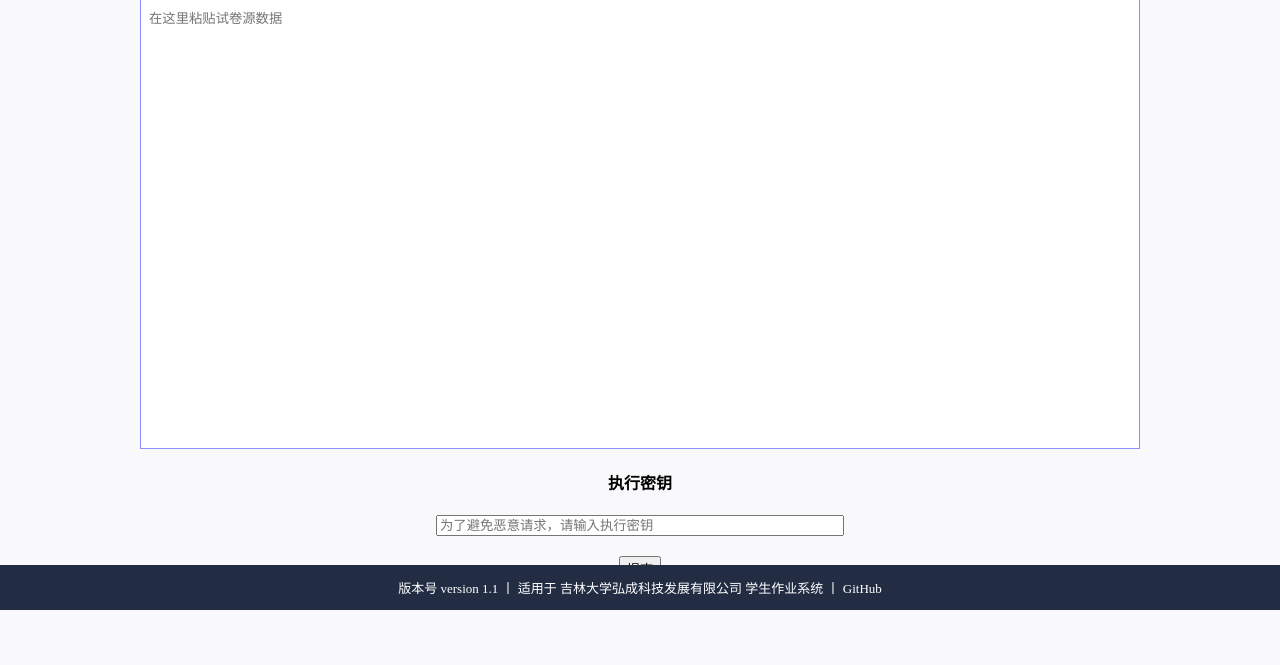
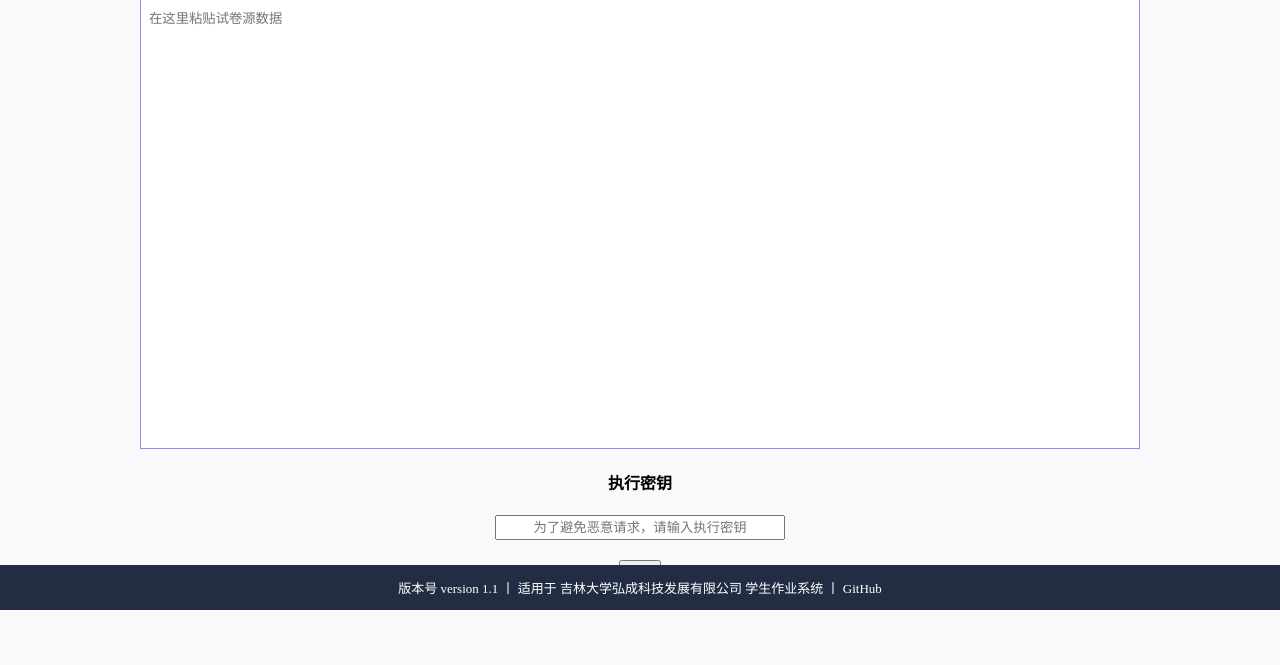
Before and after one commit to FantWings/jlu-exam_react, a Flask app: page / in a window 1280 px wide. Shown: the part 190-855 px from the top of the page. Before the commit the page ends 800 px from the top, so only its background shows below. Run offline with Flask 2, Linux system fonts and the light colour scheme.

Commit message:
调整布局

```diff
--- a/static/styles.css
+++ b/static/styles.css
@@ -35,7 +35,11 @@ form input[type='submit'] {
   margin: 20px auto;
 }
 form input[type='password'] {
-  min-width: 400px;
+  min-width: 280px;
+  padding: 3px;
+}
+form input[type='password']::placeholder {
+  text-align: center;
 }
 .answer_contain {
   padding: 32px;
--- a/static/styles.less
+++ b/static/styles.less
@@ -40,7 +40,11 @@ form {
     margin: 20px auto;
   }
   input[type='password'] {
-    min-width: 400px;
+    min-width: 280px;
+    padding: 3px;
+  }
+  input[type='password']::placeholder {
+    text-align: center;
   }
 }
 
```
